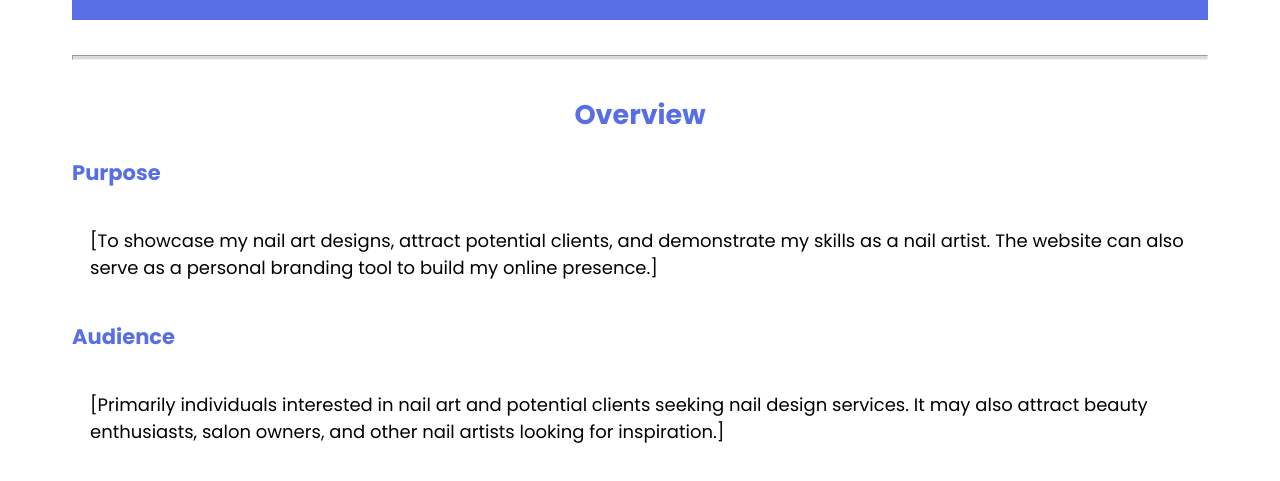
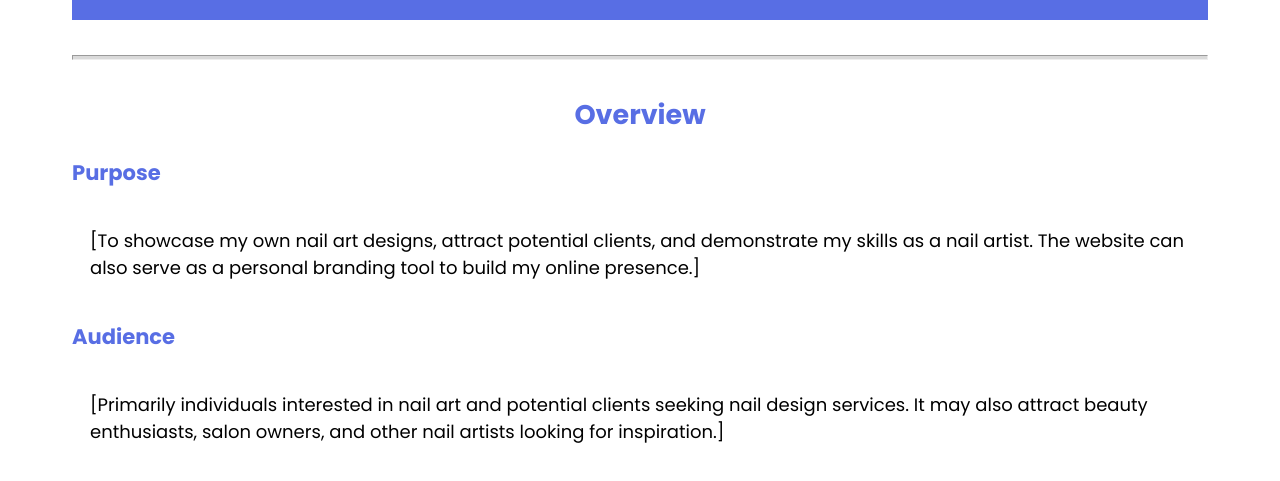
Before and after one commit to kimy2905/WDD-131, a plain HTML site: page personal/site-plan.html in a window 1280 px wide. Shown: the part 316-797 px from the top of the page. Drawn offline with Linux system fonts and the light colour scheme.

Commit message:
personal

```diff
--- a/personal/site-plan.html
+++ b/personal/site-plan.html
@@ -16,7 +16,7 @@
         <hr>
         <h2>Overview</h2>
         <h3>Purpose</h3>
-        <p>[To showcase my nail art designs, attract potential clients, and demonstrate my skills as a nail artist. The website can also serve as a personal branding tool to build my online presence.]</p>
+        <p>[To showcase my own nail art designs, attract potential clients, and demonstrate my skills as a nail artist. The website can also serve as a personal branding tool to build my online presence.]</p>
         <!-- change this -->
 
         <h3>Audience</h3>
```
